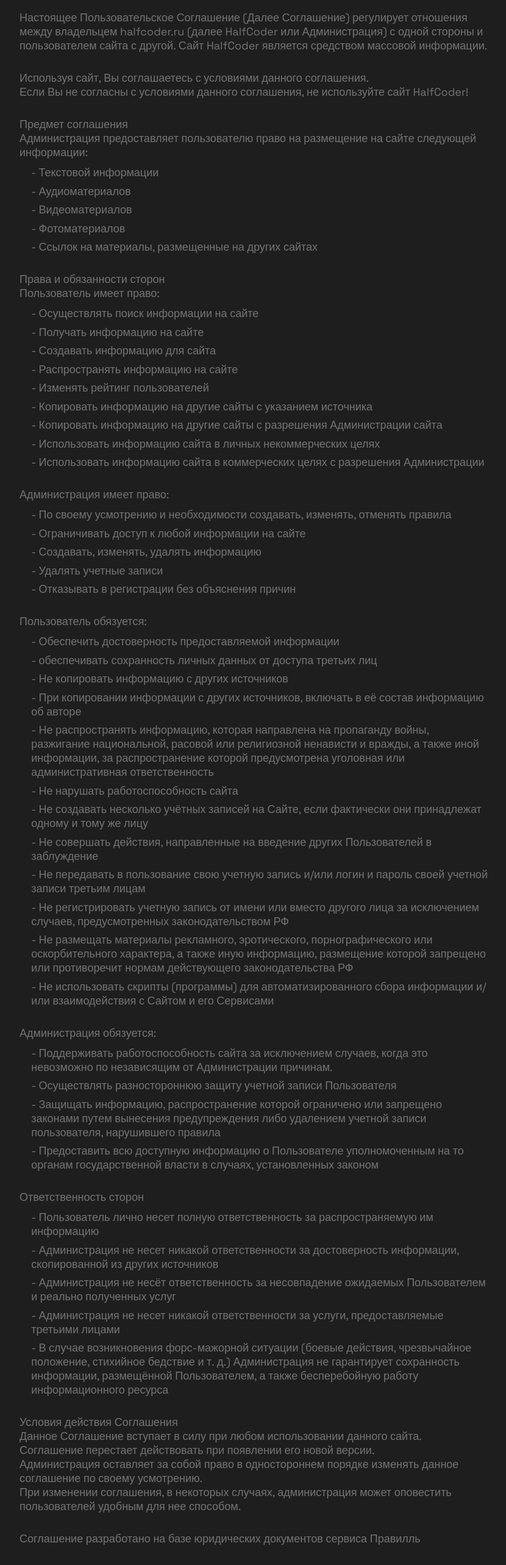
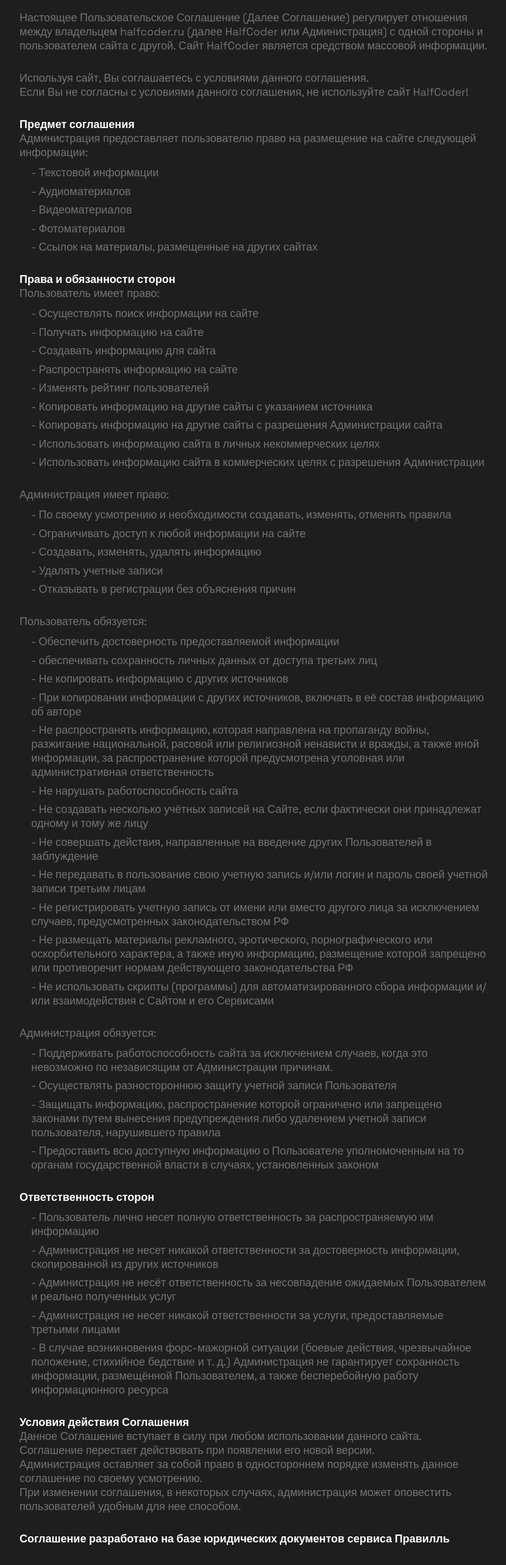
Before and after one commit to RoastedPikachu/HalfCoder_Frontend_OldVue, a Vue app: page /termsOfUse in a window 1280 px wide. Shown: the part 65-2631 px from the top of the page at 61% size, without its empty margins (224-1054 px from the left). Built offline with nearby package versions, Linux system fonts and the light colour scheme.

Commit message:
Выделил в пользовательском соглашении разделы

```diff
--- a/src/pages/TermsOfUsePage.vue
+++ b/src/pages/TermsOfUsePage.vue
@@ -7,7 +7,7 @@
       Сайт HalfCoder является средством массовой информации.</p>
     <p>Используя сайт, Вы соглашаетесь с условиями данного соглашения.<br>
       Если Вы не согласны с условиями данного соглашения, не используйте сайт HalfCoder!</p>
-    <p>Предмет соглашения<br>
+    <p><strong>Предмет соглашения</strong><br>
       Администрация предоставляет пользователю право на размещение на сайте следующей информации:</p>
     <ul type="none">
       <li>- Текстовой информации</li>
@@ -16,7 +16,7 @@
       <li>- Фотоматериалов</li>
       <li>- Ссылок на материалы, размещенные на других сайтах</li>
     </ul>
-    <p>Права и обязанности сторон<br>
+    <p><strong>Права и обязанности сторон</strong><br>
       Пользователь имеет право:</p>
     <ul type="none">
       <li>- Осуществлять поиск информации на сайте</li>
@@ -59,7 +59,7 @@
       <li>- Защищать информацию, распространение которой ограничено или запрещено законами путем вынесения предупреждения либо удалением учетной записи пользователя, нарушившего правила</li>
       <li>- Предоставить всю доступную информацию о Пользователе уполномоченным на то органам государственной власти в случаях, установленных законом</li>
     </ul>
-    <p>Ответственность сторон</p>
+    <p><strong>Ответственность сторон</strong></p>
     <ul type="none">
       <li>- Пользователь лично несет полную ответственность за распространяемую им информацию</li>
       <li>- Администрация не несет никакой ответственности за достоверность информации, скопированной из других источников</li>
@@ -67,13 +67,13 @@
       <li>- Администрация не несет никакой ответственности за услуги, предоставляемые третьими лицами</li>
       <li>- В случае возникновения форс-мажорной ситуации (боевые действия, чрезвычайное положение, стихийное бедствие и т. д.) Администрация не гарантирует сохранность информации, размещённой Пользователем, а также бесперебойную работу информационного ресурса</li>
     </ul>
-    <p>Условия действия Соглашения<br>
+    <p><strong>Условия действия Соглашения</strong><br>
       Данное Соглашение вступает в силу при любом использовании данного сайта.<br>
       Соглашение перестает действовать при появлении его новой версии.<br>
       Администрация оставляет за собой право в одностороннем порядке изменять данное соглашение по своему усмотрению.<br>
       При изменении соглашения, в некоторых случаях, администрация может оповестить пользователей удобным для нее способом.
     </p>
-    <p>Соглашение разработано на базе юридических документов сервиса Правилль</p>
+    <p><strong>Соглашение разработано на базе юридических документов сервиса Правилль</strong></p>
   </section>
 </template>
 
@@ -106,6 +106,9 @@
       font-size: 18px;
       font-family: 'Space Grotesk', sans-serif;
       text-align: left;
+      strong {
+        color: #ffffff;
+      }
     }
     p:nth-child(2) {
       margin-top: 0;
```
